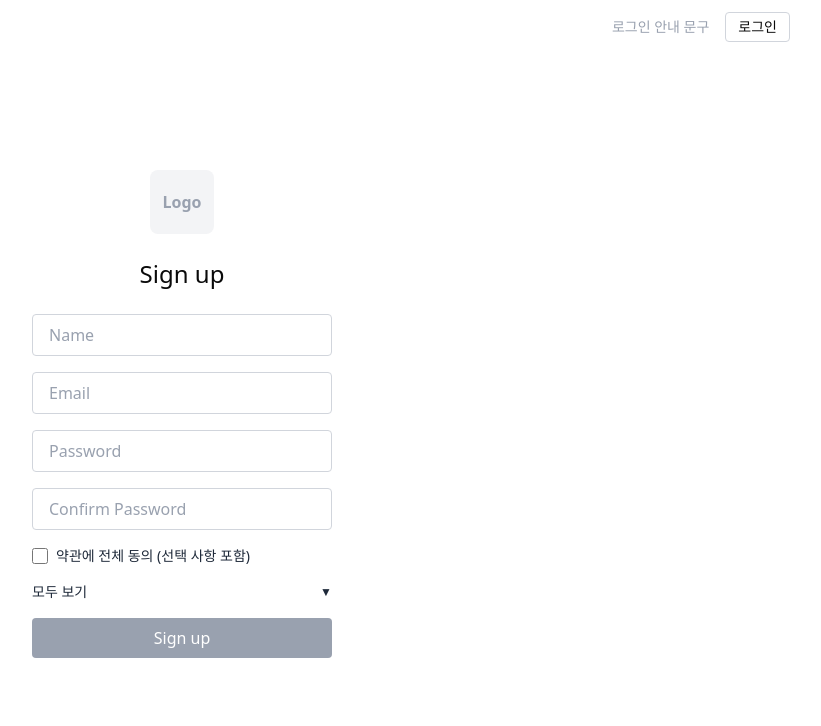
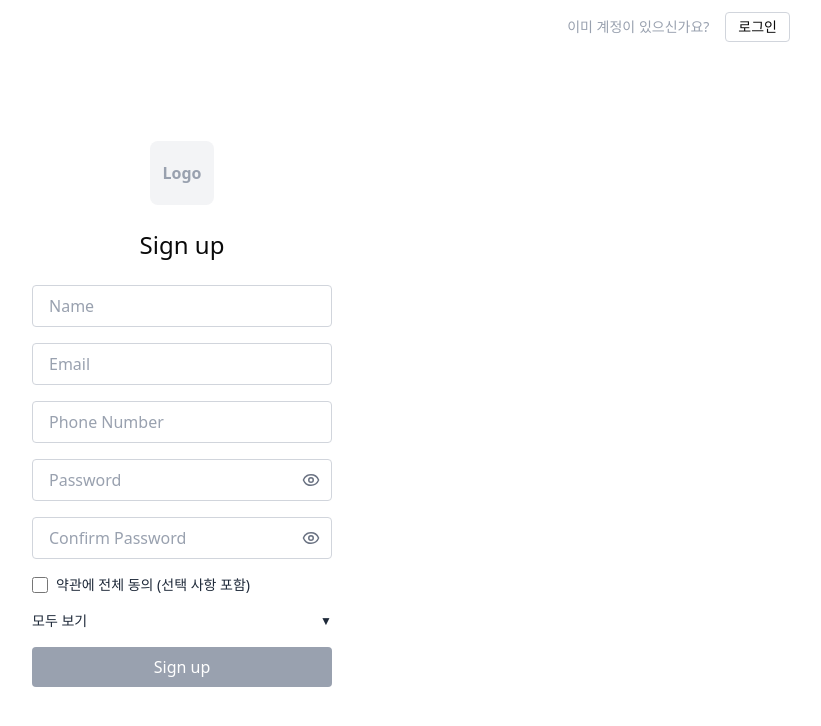
Before and after one commit to jisuzzzz/autcloud_fe, a Next.js app: page /auth/signup in a window 1280 px wide. Shown: the top 726 px of the page, without its empty margins (458-1279 px from the left). Built offline with nearby package versions, Linux system fonts and the light colour scheme.

Commit message:
feat: update signup form

```diff
--- a/src/app/auth/signup/page.tsx
+++ b/src/app/auth/signup/page.tsx
@@ -1,19 +1,17 @@
 'use client';
-// todo:
-// 코드 복사 붙여 넣기 가능하게 하기
-// 코드 유효 시간 기능 넣기 (5분)
-// 비밀번호 작성할 때 눈 열기, 가리기 이미지로 비밀번호 볼 수 있게
-// loading(빙글뱅글 도는거) 기능 구현하기
-// 코드 입력 페이지에서 뒤로 돌아 갔을 때 (정보 입력 페이지) 정보 저장해두기 세션스토리지에
-import { useState } from 'react';
+
+import { useState, useEffect } from 'react';
 import { useRouter } from 'next/navigation';
 import Link from 'next/link';
+import { Eye, EyeOff, Loader2 } from 'lucide-react';
 
 export default function SignupPage() {
   const router = useRouter();
+
   const [form, setForm] = useState({
     name: '',
     email: '',
+    phone: '',
     password: '',
     confirmPassword: '',
     agreeAll: false,
@@ -25,22 +23,57 @@ export default function SignupPage() {
     },
   });
 
+  const [showPassword, setShowPassword] = useState(false);
+  const [showConfirmPassword, setShowConfirmPassword] = useState(false);
+  const [isLoading, setIsLoading] = useState(false);
+
+  const inputStyle =
+    'w-[300px] border border-gray-300 rounded px-4 py-2 placeholder-gray-400';
+
+  // 세션 스토리지에서 값 복원
+  useEffect(() => {
+    const saved = sessionStorage.getItem('signup_form');
+    if (saved) {
+      const parsed = JSON.parse(saved);
+      setForm((prev) => ({
+        ...prev,
+        ...parsed,
+      }));
+    }
+  }, []);
+
   const handleChange = (e: React.ChangeEvent<HTMLInputElement>) => {
     const { name, value, type, checked } = e.target;
+
+    let updatedForm = {};
     if (name.startsWith('agreement.')) {
       const key = name.split('.')[1];
-      setForm((prev) => ({
-        ...prev,
+      updatedForm = {
         agreement: {
-          ...prev.agreement,
+          ...form.agreement,
           [key]: value,
         },
-      }));
+      };
     } else {
-      setForm((prev) => ({
-        ...prev,
+      updatedForm = {
         [name]: type === 'checkbox' ? checked : value,
-      }));
+      };
+    }
+
+    const newForm = {
+      ...form,
+      ...updatedForm,
+    };
+
+    setForm(newForm);
+
+    // 형식 맞는 값만 저장
+    const { name: n, email, phone, password, confirmPassword } = newForm;
+    if (n && email && phone && password && confirmPassword) {
+      sessionStorage.setItem(
+        'signup_form',
+        JSON.stringify({ name: n, email, phone })
+      );
     }
   };
 
@@ -64,6 +97,8 @@ export default function SignupPage() {
       return;
     }
 
+    setIsLoading(true);
+
     try {
       const res = await fetch('/api/auth/signup', {
         method: 'POST',
@@ -72,7 +107,7 @@ export default function SignupPage() {
           name: form.name,
           email: form.email,
           password: form.password,
-          phone_num: '01000000000',
+          phone_num: form.phone,
         }),
       });
 
@@ -80,23 +115,28 @@ export default function SignupPage() {
 
       if (result.success) {
         sessionStorage.setItem('signup_email', form.email);
+        sessionStorage.setItem('signup_name', form.name);
+        sessionStorage.removeItem('signup_form');
         router.push('/auth/verification');
       } else if (result.userExists) {
         alert('이미 가입된 이메일입니다. 로그인 페이지로 이동합니다.');
         sessionStorage.setItem('signup_email', form.email);
-        router.push('/auth/signup');
+        router.push('/auth/signin');
       } else {
         alert(`오류: ${result.error}`);
       }
     } catch (err) {
       console.error(err);
       alert('서버 오류');
+    } finally {
+      setIsLoading(false);
     }
   };
 
   const isFilled =
     form.name &&
     form.email &&
+    form.phone &&
     form.password &&
     form.confirmPassword &&
     form.password === form.confirmPassword;
@@ -104,7 +144,9 @@ export default function SignupPage() {
   return (
     <div className="min-h-screen bg-white flex flex-col">
       <div className="w-full flex justify-end items-center px-8 py-3 text-sm space-x-4">
-        <span className="text-gray-400 leading-none">로그인 안내 문구</span>
+        <span className="text-gray-400 leading-none">
+          이미 계정이 있으신가요?
+        </span>
         <button
           onClick={() => router.push('/auth/signin')}
           className="border border-gray-300 px-3 py-1 rounded text-sm"
@@ -133,36 +175,68 @@ export default function SignupPage() {
               placeholder="Name"
               value={form.name}
               onChange={handleChange}
-              className="w-[300px] border border-gray-300 rounded px-4 py-2 placeholder-gray-400"
+              className={inputStyle}
               required
             />
             <input
               type="email"
               name="email"
               placeholder="Email"
+              autoComplete="email"
               value={form.email}
               onChange={handleChange}
-              className="w-[300px] border border-gray-300 rounded px-4 py-2 placeholder-gray-400"
+              className={inputStyle}
               required
             />
             <input
-              type="password"
+              type="tel"
+              name="phone"
+              placeholder="Phone Number"
+              value={form.phone}
+              onChange={handleChange}
+              className={inputStyle}
+              required
+            />
+
+            <div className="relative w-[300px]">
+              <input
+                type={showPassword ? 'text' : 'password'}
                 name="password"
                 placeholder="Password"
+                autoComplete="new-password"
                 value={form.password}
                 onChange={handleChange}
-              className="w-[300px] border border-gray-300 rounded px-4 py-2 placeholder-gray-400"
+                className={`${inputStyle} pr-10`}
                 required
               />
+              <button
+                type="button"
+                className="absolute right-3 top-1/2 -translate-y-1/2 text-gray-500"
+                onClick={() => setShowPassword(!showPassword)}
+              >
+                {showPassword ? <EyeOff size={18} /> : <Eye size={18} />}
+              </button>
+            </div>
+
+            <div className="relative w-[300px]">
               <input
-              type="password"
+                type={showConfirmPassword ? 'text' : 'password'}
                 name="confirmPassword"
                 placeholder="Confirm Password"
                 value={form.confirmPassword}
                 onChange={handleChange}
-              className="w-[300px] border border-gray-300 rounded px-4 py-2 placeholder-gray-400"
+                className={`${inputStyle} pr-10`}
                 required
               />
+              <button
+                type="button"
+                className="absolute right-3 top-1/2 -translate-y-1/2 text-gray-500"
+                onClick={() => setShowConfirmPassword(!showConfirmPassword)}
+              >
+                {showConfirmPassword ? <EyeOff size={18} /> : <Eye size={18} />}
+              </button>
+            </div>
+
             {form.password &&
               form.confirmPassword &&
               form.password !== form.confirmPassword && (
@@ -194,110 +268,74 @@ export default function SignupPage() {
 
             {form.termsOpen && (
               <div className="space-y-3 text-sm text-gray-700">
-                <div>
-                  <p>
-                    (필수) <u>개인정보 수집 및 이용</u>에 동의합니다.
-                  </p>
+                {[
+                  {
+                    label: '(필수) 개인정보 수집 및 이용에 동의합니다.',
+                    name: 'privacy',
+                  },
+                  {
+                    label: (
+                      <>
+                        (필수){' '}
+                        <Link
+                          href="/auth/terms"
+                          className="underline text-black"
+                        >
+                          이용약관
+                        </Link>{' '}
+                        에 동의합니다.
+                      </>
+                    ),
+                    name: 'terms',
+                  },
+                  {
+                    label: '(선택) 마케팅 정보 수신에 동의합니다.',
+                    name: 'marketing',
+                  },
+                ].map(({ label, name }) => (
+                  <div key={name}>
+                    <p>{label}</p>
                     <div className="flex gap-4 mt-1">
-                    <label>
+                      {['yes', 'no'].map((val) => (
+                        <label key={val}>
                           <input
                             type="radio"
-                        name="agreement.privacy"
-                        value="yes"
-                        checked={form.agreement.privacy === 'yes'}
+                            name={`agreement.${name}`}
+                            value={val}
+                            checked={
+                              form.agreement[
+                                name as keyof typeof form.agreement
+                              ] === val
+                            }
                             onChange={handleChange}
                             className="accent-black mr-1"
                           />
-                      네
+                          {val === 'yes' ? '네' : '아니오'}
                         </label>
-                    <label>
-                      <input
-                        type="radio"
-                        name="agreement.privacy"
-                        value="no"
-                        checked={form.agreement.privacy === 'no'}
-                        onChange={handleChange}
-                        className="accent-black mr-1"
-                      />
-                      아니오
-                    </label>
+                      ))}
                     </div>
                   </div>
-
-                <div>
-                  <p>
-                    (필수){' '}
-                    <Link href="/auth/terms" className="underline text-black">
-                      이용약관
-                    </Link>{' '}
-                    에 동의합니다.
-                  </p>
-                  <div className="flex gap-4 mt-1">
-                    <label>
-                      <input
-                        type="radio"
-                        name="agreement.terms"
-                        value="yes"
-                        checked={form.agreement.terms === 'yes'}
-                        onChange={handleChange}
-                        className="accent-black mr-1"
-                      />
-                      네
-                    </label>
-                    <label>
-                      <input
-                        type="radio"
-                        name="agreement.terms"
-                        value="no"
-                        checked={form.agreement.terms === 'no'}
-                        onChange={handleChange}
-                        className="accent-black mr-1"
-                      />
-                      아니오
-                    </label>
-                  </div>
-                </div>
-
-                <div>
-                  <p>(선택) 마케팅 정보 수신에 동의합니다.</p>
-                  <div className="flex gap-4 mt-1">
-                    <label>
-                      <input
-                        type="radio"
-                        name="agreement.marketing"
-                        value="yes"
-                        checked={form.agreement.marketing === 'yes'}
-                        onChange={handleChange}
-                        className="accent-black mr-1"
-                      />
-                      네
-                    </label>
-                    <label>
-                      <input
-                        type="radio"
-                        name="agreement.marketing"
-                        value="no"
-                        checked={form.agreement.marketing === 'no'}
-                        onChange={handleChange}
-                        className="accent-black mr-1"
-                      />
-                      아니오
-                    </label>
-                  </div>
-                </div>
+                ))}
               </div>
             )}
 
             <button
               type="submit"
-              className={`w-[300px] text-white py-2 rounded ${
-                isFilled
+              disabled={!isFilled || isLoading}
+              className={`w-[300px] flex items-center justify-center gap-2 text-white py-2 rounded ${
+                isFilled && !isLoading
                   ? 'bg-black hover:bg-gray-900'
                   : 'bg-gray-400 cursor-not-allowed'
               }`}
-              disabled={!isFilled}
             >
-              Sign up
+              {isLoading ? (
+                <>
+                  <Loader2 className="animate-spin w-4 h-4" />
+                  Signing up...
+                </>
+              ) : (
+                'Sign up'
+              )}
             </button>
           </form>
         </div>
```
Lines whose indentation alone changed are shown as unchanged.
